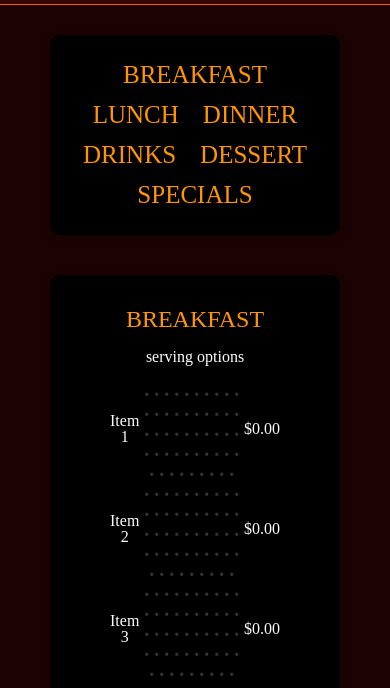
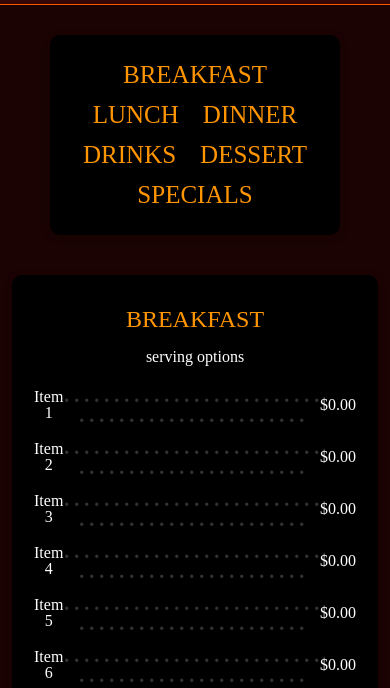
Before and after one commit to ARF824/resSite_1, a plain HTML site: page menu.html in a window 390 px wide. Shown: the part 105-793 px from the top of the page. Drawn offline with Linux system fonts and the light colour scheme.

Commit message:
fix padding menu

```diff
--- a/css/style.css
+++ b/css/style.css
@@ -332,8 +332,9 @@ pre {
       padding: 0 10px;
       }
 
-    .contact .container{
-    padding: 0 2px;;
+    .contact .container,
+    .menu .container{
+    padding: 0 2px;
   }
 
   .header .container {
```
